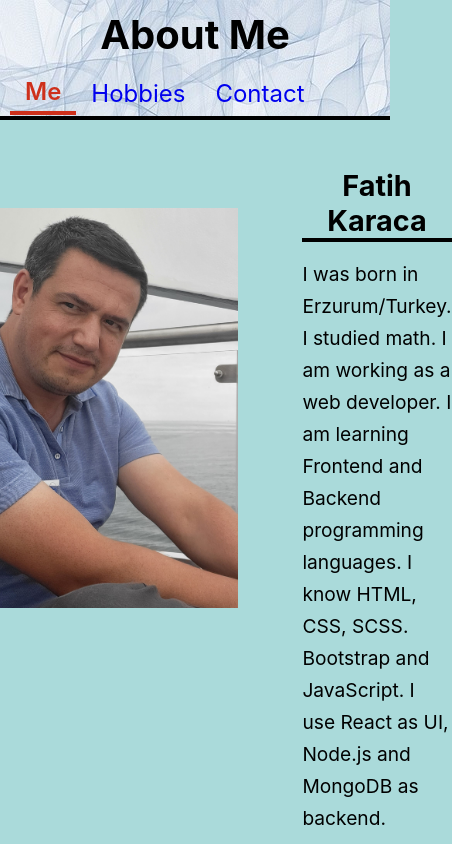
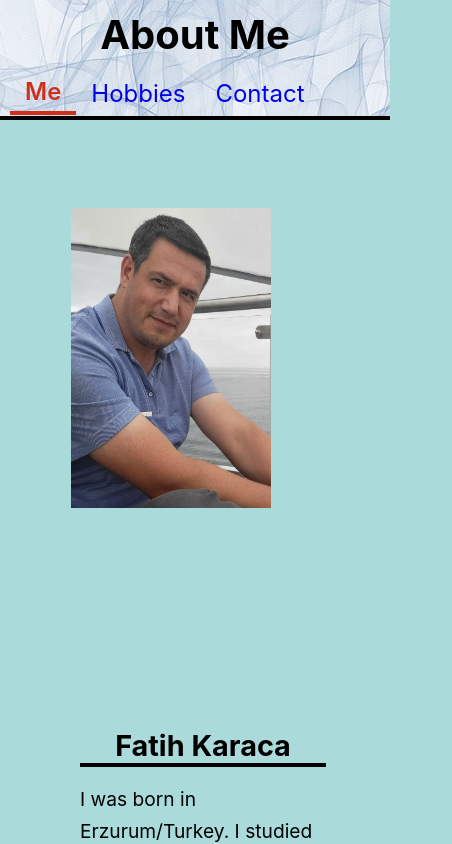
Before and after one commit to F-Krc/AboutMe, a React (Create React App) app: page / in a window 390 px wide. Shown: the top 844 px of the page, 452 px wide, since content can reach past the window. Built offline with nearby package versions, Linux system fonts and the light colour scheme.

Commit message:
edit media

```diff
--- a/src/App.css
+++ b/src/App.css
@@ -52,7 +52,7 @@ h2 {
   display: flex;
   align-items: center;
   flex-direction: column;
-  min-height: 40rem;
+  min-height: 43rem;
 }
 footer {
    background-image: url(./img/banner.jpg);
@@ -176,4 +176,11 @@ footer p, span{
   .form-container {
     width: 400px;
   }
+  .container{
+    flex-direction: column;
+  }
+  .profil-img{
+  width: 200px;
+  height: 300px;
 }
+}
```
